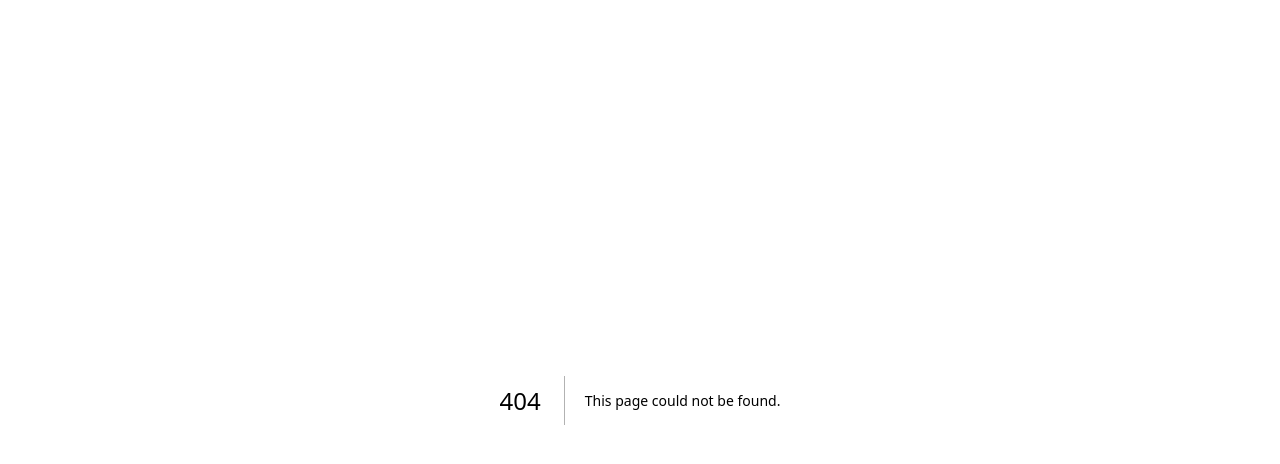
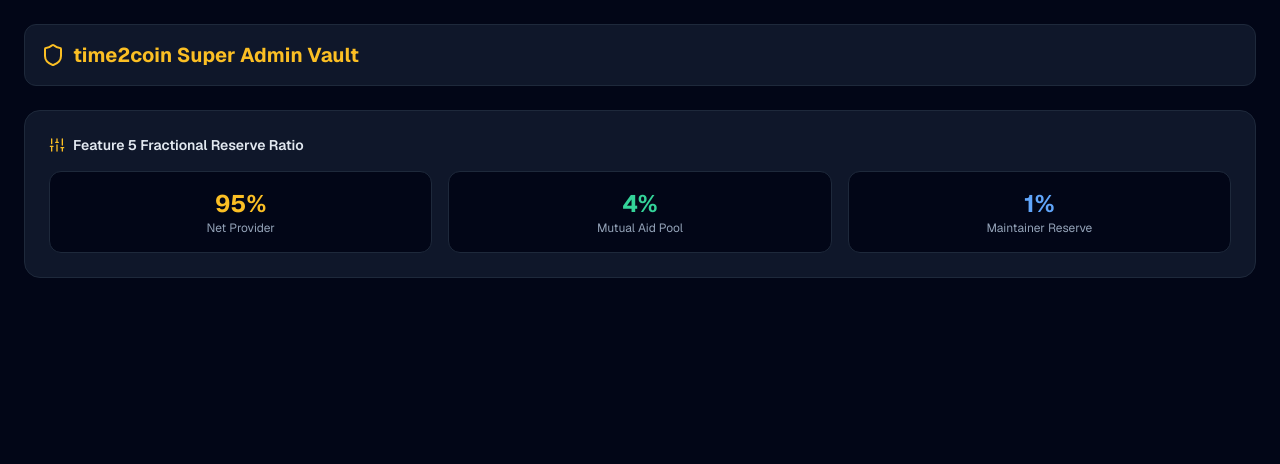
Before and after one commit to time2coin/time2coin, a Next.js app: page /admin in a window 1280 px wide. Before the commit this address had no page. Shown: the top 464 px of the page. Built offline with nearby package versions, Linux system fonts and the light colour scheme.

Commit message:
Add AdminDashboard component with splits display

```diff
--- /dev/null
+++ b/app/admin/page.tsx
@@ -0,0 +1,40 @@
+'use client';
+
+import React, { useState } from 'react';
+import { Shield, Sliders, AlertTriangle, Check, RefreshCw } from 'lucide-react';
+
+export default function AdminDashboard() {
+  const [providerSplit, setProviderSplit] = useState<number>(95);
+  const [mutualAidSplit, setMutualAidSplit] = useState<number>(4);
+  const [maintainerSplit, setMaintainerSplit] = useState<number>(1);
+
+  return (
+    <div className="min-h-screen bg-slate-950 text-slate-100 p-6">
+      <div className="flex items-center justify-between bg-slate-900 border border-slate-800 p-4 rounded-xl mb-6">
+        <h1 className="text-xl font-bold text-amber-400 flex items-center gap-2">
+          <Shield className="w-6 h-6 text-amber-400" /> time2coin Super Admin Vault
+        </h1>
+      </div>
+
+      <div className="bg-slate-900 border border-slate-800 rounded-2xl p-6 mb-6">
+        <h2 className="text-sm font-semibold text-slate-200 mb-4 flex items-center gap-2">
+          <Sliders className="w-4 h-4 text-amber-400" /> Feature 5 Fractional Reserve Ratio
+        </h2>
+        <div className="grid grid-cols-3 gap-4 text-center">
+          <div className="bg-slate-950 p-4 rounded-xl border border-slate-800">
+            <div className="text-2xl font-bold text-amber-400">{providerSplit}%</div>
+            <div className="text-xs text-slate-400">Net Provider</div>
+          </div>
+          <div className="bg-slate-950 p-4 rounded-xl border border-slate-800">
+            <div className="text-2xl font-bold text-emerald-400">{mutualAidSplit}%</div>
+            <div className="text-xs text-slate-400">Mutual Aid Pool</div>
+          </div>
+          <div className="bg-slate-950 p-4 rounded-xl border border-slate-800">
+            <div className="text-2xl font-bold text-blue-400">{maintainerSplit}%</div>
+            <div className="text-xs text-slate-400">Maintainer Reserve</div>
+          </div>
+        </div>
+      </div>
+    </div>
+  );
+}
```
